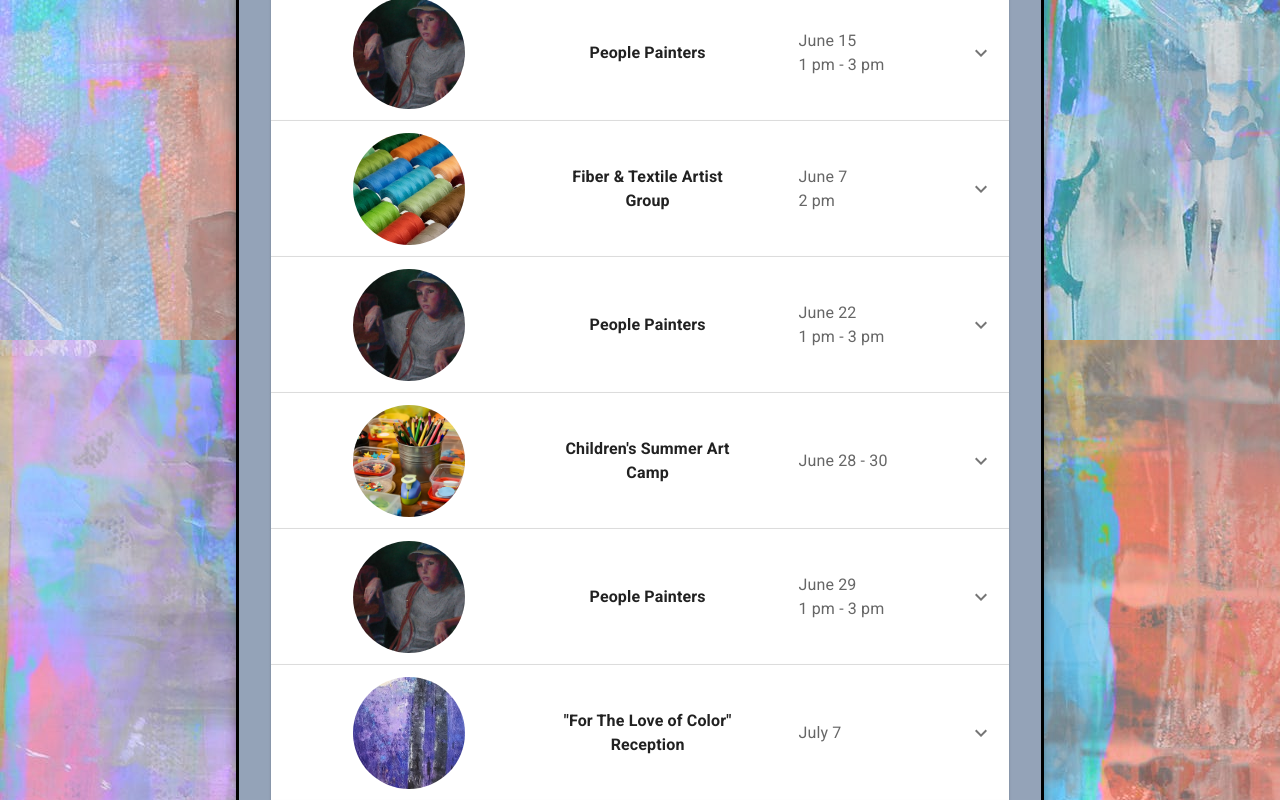
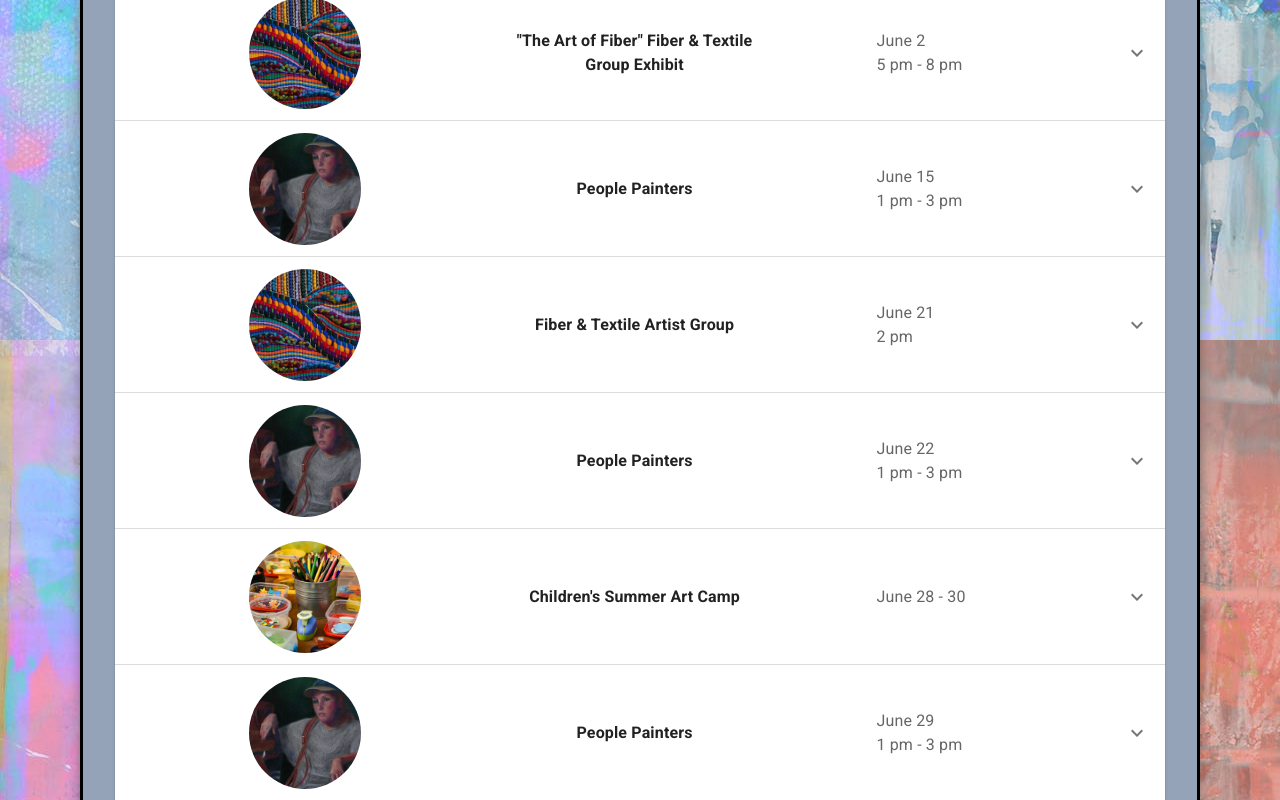
Before and after one commit to Jonathan-Day-Dev/bwd-art, a React (Create React App) app: page /event in a window 1280 px wide. Shown: the part 960-1760 px from the top of the page. Built offline with nearby package versions, Linux system fonts and the light colour scheme.

Commit message:
make new changes 6-11-22

```diff
--- a/src/components/Event/Programs.js
+++ b/src/components/Event/Programs.js
@@ -65,10 +65,7 @@ const Program = (props) => {
             <p className="leading-tight">
               We are looking forward to seeing the fruits of their labors since
               the Fiber Group is exhibiting their work in the BAA gallery for
-              the month of June. The exhibit, called{" "}
-              <strong>The Art of Fiber</strong>, will be opening with a
-              reception from 5 pm to 8 pm on June 2 in The Art Center gallery.
-              We invite everyone to attend!
+              the month of June.
             </p>
           </div>
         }
--- a/src/components/Event/components/CustomAcc.js
+++ b/src/components/Event/components/CustomAcc.js
@@ -117,15 +117,15 @@ const CustomAcc = (props) => {
                       </Typography>
                     )}
                     {props.events[i].instructor && (
-                      <div className="flex flex-col justify-evenly items-center">
+                      <div className="flex flex-col justify-evenly items-center mt-4">
                         <p className="text-center">{`Contact ${props.events[i].instructor.name}`}</p>
                         <p>{props.events[i].instructor.phone}</p>
-                        <a
+                        {/* <a
                           href={`mailto:${props.events[i].instructor.email}`}
                           className="text-blue-600 font-semibold text-lg border-2 border-solid border-blue-400 px-6 rounded-xl hover:bg-blue-400 hover:text-white"
                         >
                           Email
-                        </a>
+                        </a> */}
                       </div>
                     )}
                   </Typography>
--- a/src/components/Event/components/event_data.js
+++ b/src/components/Event/components/event_data.js
@@ -1,7 +1,7 @@
 // import maurine from "../../../assets/mauselfie.jpg";
 import peoplepaint from "../../../assets/people_paint.jpg";
 // import memorial from "../../../assets/memorial.jpg";
-import textile from "../../../assets/textile.jpg";
+// import textile from "../../../assets/textile.jpg";
 // import colors2 from "../../../assets/colors2.jpg";
 import bobsw from "../../../assets/bobsw.jpg";
 import camera from "../../../assets/camera.jpg";
@@ -10,6 +10,7 @@ import belli from "../../../assets/belli.jpg";
 import boyd from "../../../assets/boyd.jpg";
 import crafts from "../../../assets/crafts.jpg";
 import lovecolor from "../../../assets/love_colors.jpg";
+import textileart from "../../../assets/textileart.jpg";
 
 import {Link} from "react-router-dom";
 
@@ -45,13 +46,13 @@ const events = [
   //   img: peoplepaint,
   //   description: <Link to="/programs">View Program</Link>
   // },
-  // {
-  //   title: '"The Art of Fiber" Fiber & Textile Group Exhibit Reception',
-  //   date: "June 2",
-  //   time: "5 pm - 8 pm",
-  //   img: textile,
-  //   description: "We are looking forward to seeing the fruits of their labors since the Fiber Group is exhibiting their work in the BAA gallery for the month of June. The exhibit, called 'The Art of Fiber,' will be opening with a reception from 5 pm to 8 pm on June 2 in The Art Center gallery. We invite everyone to attend!"
-  // },
+  {
+    title: '"The Art of Fiber" Fiber & Textile Group Exhibit',
+    date: "June 2",
+    time: "5 pm - 8 pm",
+    img: textileart,
+    description: "We are looking forward to seeing the fruits of their labors since the Fiber Group is exhibiting their work in the BAA gallery for the month of June. The exhibit, called 'The Art of Fiber,' will be opening with a reception from 5 pm to 8 pm on June 2 in The Art Center gallery. We invite everyone to attend!"
+  },
   // {
   //   title: "Fiber & Textile Artist Group",
   //   date: "June 7",
@@ -75,10 +76,10 @@ const events = [
   },
   {
     title: "Fiber & Textile Artist Group",
-    date: "June 7",
+    date: "June 21",
     time: "2 pm",
     description: <Link to="/programs">View Program</Link>,
-    img: textile
+    img: textileart
   },
   {
     title: 'People Painters',
@@ -100,9 +101,11 @@ const events = [
     description: <Link to="/programs">View Program</Link>
   },
   {
-    title: '"For The Love of Color" Reception',
-    date: "July 7",
+    title: '"For The Love of Color"',
+    date: "July 7 - 29",
+    time: "2 pm - 6 pm",
     img: lovecolor,
+    description: "A one woman show of new works and a retrospective of the works of BAA 2022 Artist of the Year, Christine Brisley. Gallery is open weekdays from 2 pm - 6 pm"
   },
   {
     title: "Children's Summer Art Camp",
--- a/src/components/Event/components/program_data.js
+++ b/src/components/Event/components/program_data.js
@@ -1,5 +1,5 @@
 import people from "../../../assets/people_paint.jpg";
-import textile from "../../../assets/textile.jpg";
+import textileart from "../../../assets/textileart.jpg";
 
 const events = [
     {
@@ -17,15 +17,16 @@ const events = [
     },
     {
       title: "Fiber & Textiles Artist Group",
-      img: textile,
+      date: "June 2 - 28",
+      img: textileart,
       description:
-      "BAA wants to promote artistic expression in all its forms, and has extended its media horizon to include fiber and texitle arts. Anyone interested in fiber and textile arts is invited to join. The only requirement for membership in the BAA Fiber and Textiles Arts group is membership in the Art Association. Cost of membership is only $25. For further information, call or text Mary Engle at 325-203-2370.",
+      "BAA wants to promote artistic expression in all its forms, and has extended its media horizon to include fiber and texitle arts. Anyone interested in fiber and textile arts is invited to join. The only requirement for membership in the BAA Fiber and Textiles Arts group is membership in the Art Association. Cost of membership is only $25.",
       benefit: false,
-      // instructor: {
-      //   name: "Brenda Shaw",
-      //   phone: "(325) 642-0417",
-      //   isInstructor: true,
-      // },
+      instructor: {
+        name: "Mary Engle",
+        phone: "325-203-2370",
+        isInstructor: true,
+      },
     },
   ];
 
```
